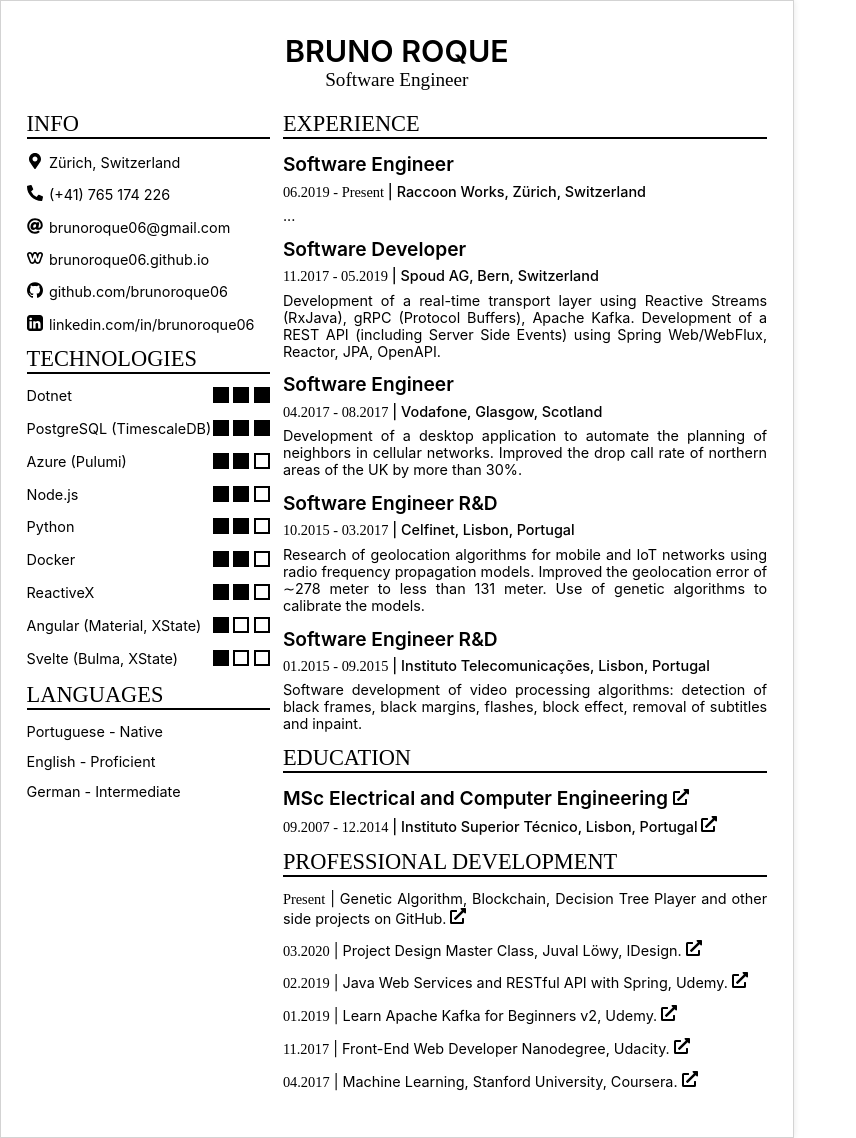
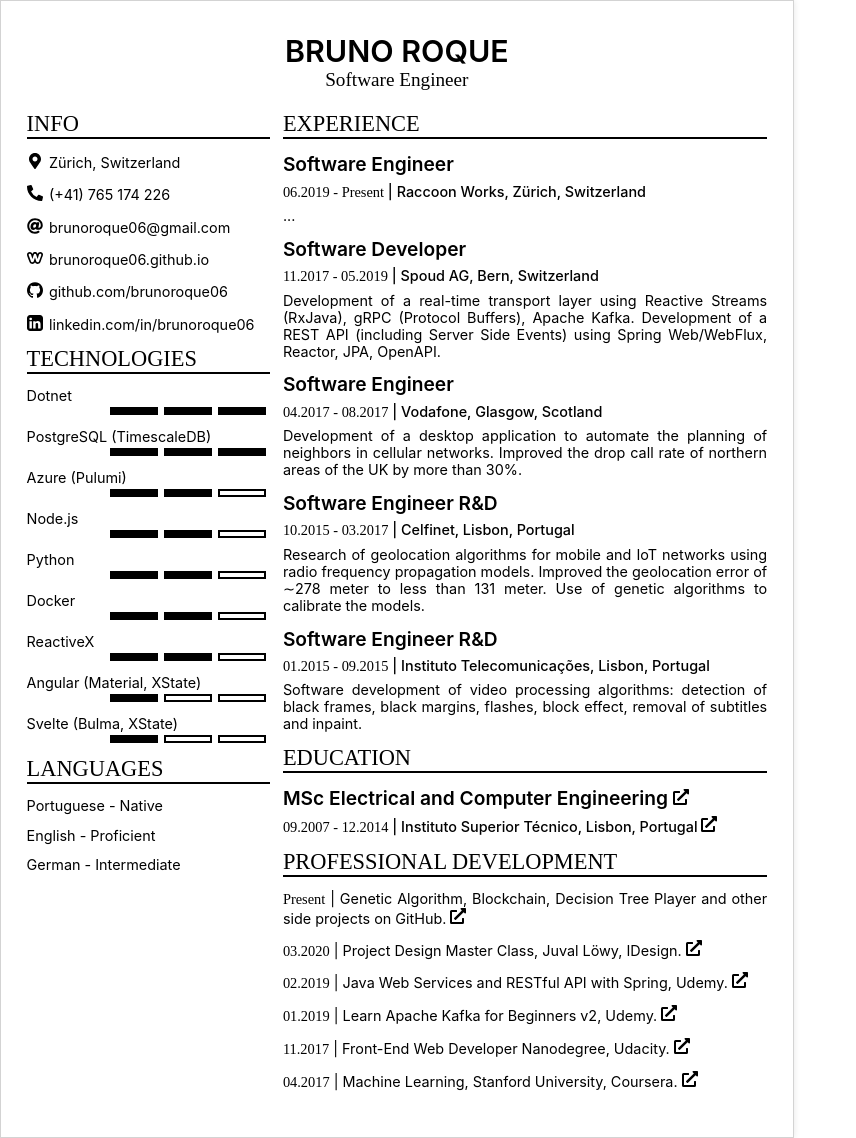
Before and after one commit to brunoroque06/brunoroque06.github.io, a Jekyll site: the page documents/curriculum-vitae/bruno-roque-cv.html, which Jekyll copies as it is, in a window 1280 px wide. Shown: the whole page, without its empty margins (0-856 px from the left). Built offline with Jekyll 4.4.1, drawn with Linux system fonts in a browser that asks for light colours.

Commit message:
Improve skills

```diff
--- a/documents/curriculum-vitae/bruno-roque-cv.html
+++ b/documents/curriculum-vitae/bruno-roque-cv.html
@@ -95,23 +95,24 @@
         height: 1rem;
       }
 
-      .tech {
+      .tech-score {
         display: flex;
-        justify-content: space-between;
+        justify-content: flex-end;
+        margin-top: 0.2rem;
+      }
+
+      .tech-unit {
+        height: 0.5rem;
+        width: 3rem;
+        margin: 0 0.2rem;
       }
 
       .tech-full {
         background-color: black;
-        display: inline-block;
-        height: 1rem;
-        width: 1rem;
       }
 
       .tech-empty {
         border: 2pt black solid;
-        display: inline-block;
-        height: 1rem;
-        width: 1rem;
       }
 
       .column-right {
@@ -179,87 +180,6 @@
 
         <div id="tech">
           <div class="section">Technologies</div>
-        </div>
-
-        <div class="row tech">
-          <div class="small">Dotnet</div>
-          <div class="tech-score">
-            <div class="tech-full"></div>
-            <div class="tech-full"></div>
-            <div class="tech-full"></div>
-          </div>
-        </div>
-
-        <div class="row tech">
-          <div class="small">PostgreSQL (TimescaleDB)</div>
-          <div class="tech-score">
-            <div class="tech-full"></div>
-            <div class="tech-full"></div>
-            <div class="tech-full"></div>
-          </div>
-        </div>
-
-        <div class="row tech">
-          <div class="small">Azure (Pulumi)</div>
-          <div class="tech-score">
-            <div class="tech-full"></div>
-            <div class="tech-full"></div>
-            <div class="tech-empty"></div>
-          </div>
-        </div>
-
-        <div class="row tech">
-          <div class="small">Node.js</div>
-          <div class="tech-score">
-            <div class="tech-full"></div>
-            <div class="tech-full"></div>
-            <div class="tech-empty"></div>
-          </div>
-        </div>
-
-        <div class="row tech">
-          <div class="small">Python</div>
-          <div class="tech-score">
-            <div class="tech-full"></div>
-            <div class="tech-full"></div>
-            <div class="tech-empty"></div>
-          </div>
-        </div>
-
-        <div class="row tech">
-          <div class="small">Docker</div>
-          <div class="tech-score">
-            <div class="tech-full"></div>
-            <div class="tech-full"></div>
-            <div class="tech-empty"></div>
-          </div>
-        </div>
-
-        <div class="row tech">
-          <div class="small">ReactiveX</div>
-          <div class="tech-score">
-            <div class="tech-full"></div>
-            <div class="tech-full"></div>
-            <div class="tech-empty"></div>
-          </div>
-        </div>
-
-        <div class="row tech">
-          <div class="small">Angular (Material, XState)</div>
-          <div class="tech-score">
-            <div class="tech-full"></div>
-            <div class="tech-empty"></div>
-            <div class="tech-empty"></div>
-          </div>
-        </div>
-
-        <div class="row tech">
-          <div class="small">Svelte (Bulma, XState)</div>
-          <div class="tech-score">
-            <div class="tech-full"></div>
-            <div class="tech-empty"></div>
-            <div class="tech-empty"></div>
-          </div>
         </div>
 
         <div class="section">Languages</div>
@@ -361,6 +281,37 @@
         info.insertAdjacentHTML(
           "beforeend",
           `<div class="row small">${icon}${value}</div>`
+        );
+      });
+
+      let techs = [
+        { name: "Dotnet", level: 3 },
+        { name: "PostgreSQL (TimescaleDB)", level: 3 },
+        { name: "Azure (Pulumi)", level: 2 },
+        { name: "Node.js", level: 2 },
+        { name: "Python", level: 2 },
+        { name: "Docker", level: 2 },
+        { name: "ReactiveX", level: 2 },
+        { name: "Angular (Material, XState)", level: 1 },
+        { name: "Svelte (Bulma, XState)", level: 1 },
+      ];
+
+      let tech = document.getElementById("tech");
+      techs.forEach((t) => {
+        let full = '<div class="tech-unit tech-full"></div> '.repeat(t.level);
+        let empty = '<div class="tech-unit tech-empty"></div> '.repeat(
+          3 - t.level
+        );
+        tech.insertAdjacentHTML(
+          "beforeend",
+          `<div class="row">
+          <div class="small">${t.name}</div>
+          <div class="tech-score">
+          ${full}
+          ${empty}
+          </div>
+        </div>
+`
         );
       });
 
```
